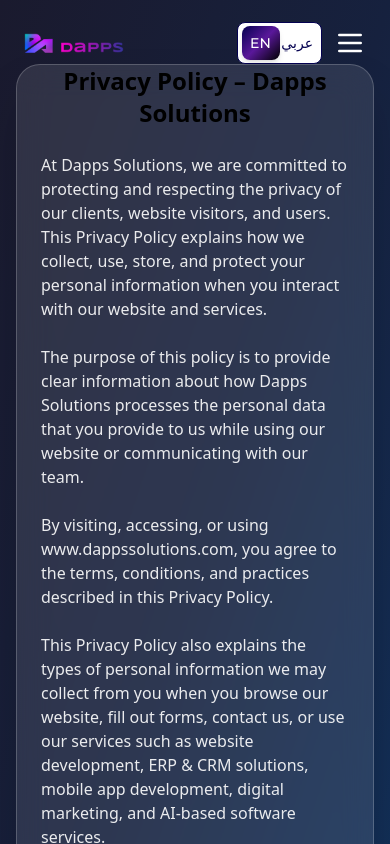
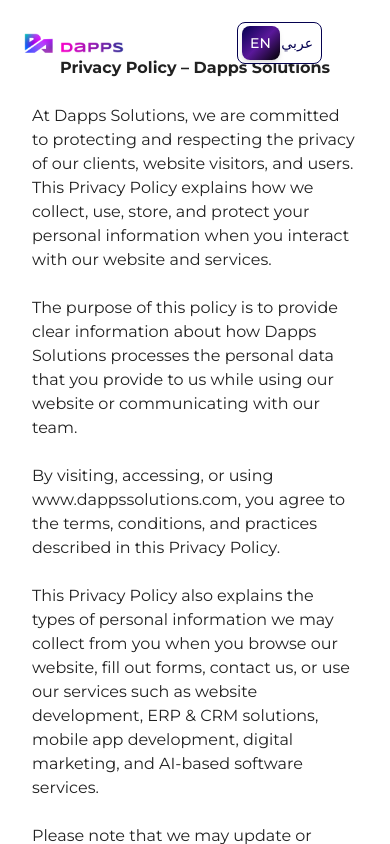
Before and after one commit to dappssolution/Dapps-web-next.js, a Next.js app: page /privacy-policy in a window 390 px wide. Shown: the top 844 px of the page. Built offline with nearby package versions, Linux system fonts and the light colour scheme.

Commit message:
Fix FAQ section gap and responsive layout

```diff
--- /dev/null
+++ b/src/app/faqFont.css
@@ -0,0 +1,16 @@
+
+.faq-montserrat {
+  font-family: 'Montserrat', 'Montserrat Fallback', sans-serif !important;
+  font-size: 16px !important;
+  font-weight: 400 !important;
+  line-height: 24px !important;
+  color: rgba(0, 0, 0, 0.87) !important;
+}
+
+.faq-montserrat-bold {
+  font-family: 'Montserrat', 'Montserrat Fallback', sans-serif !important;
+  font-size: 16px !important;
+  font-weight: 700 !important;
+  line-height: 24px !important;
+  color: rgba(0, 0, 0, 0.87) !important;
+}
--- a/src/app/globals.css
+++ b/src/app/globals.css
@@ -1,4 +1,6 @@
+@import url('https://fonts.googleapis.com/css?family=Montserrat:400,500,700&display=swap');
 @import "tailwindcss";
+@import "./faqFont.css";
 /* Nohemi font family */
 @font-face {
   font-family: 'Nohemi';
--- a/src/app/page.tsx
+++ b/src/app/page.tsx
@@ -29,7 +29,7 @@
       {/* ClientReviews: ensure carousel images have alt text and loading="lazy" */}
       <ClientReviews />
       {/* FAQ Section for Home - now below AI-driven business section and above footer */}
-      <section className="max-w-5xl mx-auto my-16 px-4">
+      <section className="max-w-5xl mx-auto my-0 px-4">
         <FaqAccordion faqItems={homeFaqData} />
       </section>
     </main>
--- a/src/app/privacy-policy/page.tsx
+++ b/src/app/privacy-policy/page.tsx
@@ -17,47 +17,47 @@
   return (
     <div
       ref={contentRef}
-      className={`w-full min-h-screen px-4 md:px-16 lg:px-32 py-16 flex flex-col items-center justify-center bg-gradient-to-br from-[#1a1a2e] via-[#16213e] to-[#0f3460] relative ${language === "ar" ? "text-right" : ""}`}
+      className={`w-full min-h-screen px-4 md:px-6 lg:px-8 py-8 flex flex-col items-center justify-center bg-white faq-montserrat ${language === "ar" ? "text-right" : ""}`}
     >
 
 
       {/* Glassmorphism Policy Content */}
-      <section className="max-w-4xl mx-auto rounded-3xl shadow-2xl px-6 md:p-12 bg-white/10 border border-white/20 backdrop-blur-lg text-white/90 font-sans">
+      <section className="w-full max-w-4xl mx-auto rounded-3xl px-4 md:px-6 lg:px-8 py-6 bg-white font-sans">
         {language === "ar" ? (
           <>
-            <h2 className="text-2xl font-bold mb-6 text-center text-black">سياسة الخصوصية – حلول دابس</h2>
-            <p className="mb-6 text-base">
+            <h2 className="text-2xl font-bold mb-6 text-center text-black faq-montserrat-bold">سياسة الخصوصية – حلول دابس</h2>
+            <p className="mb-6 text-base text-black faq-montserrat">
               في حلول دابس، نحن ملتزمون بحماية واحترام خصوصية عملائنا وزوار الموقع والمستخدمين. توضح سياسة الخصوصية هذه كيفية جمع واستخدام وتخزين وحماية معلوماتك الشخصية عند تفاعلك مع موقعنا وخدماتنا.
             </p>
-            <p className="mb-6 text-base">
+            <p className="mb-6 text-base faq-montserrat">
               تهدف هذه السياسة إلى تقديم معلومات واضحة حول كيفية معالجة حلول دابس للبيانات الشخصية التي تقدمها لنا أثناء استخدامك لموقعنا أو التواصل مع فريقنا.
             </p>
-            <p className="mb-6 text-base">
+            <p className="mb-6 text-base faq-montserrat">
               من خلال زيارة أو الوصول أو استخدام www.dappssolutions.com، فإنك توافق على الشروط والممارسات الموضحة في سياسة الخصوصية هذه.
             </p>
-            <p className="mb-6 text-base">
+            <p className="mb-6 text-base faq-montserrat">
               توضح سياسة الخصوصية هذه أيضًا أنواع المعلومات الشخصية التي قد نجمعها منك عند تصفحك لموقعنا، أو تعبئة النماذج، أو التواصل معنا، أو استخدام خدماتنا مثل تطوير المواقع، حلول ERP وCRM، تطوير تطبيقات الجوال، التسويق الرقمي، وخدمات البرمجيات المعتمدة على الذكاء الاصطناعي.
             </p>
-            <p className="mb-6 text-base">
+            <p className="mb-6 text-base faq-montserrat">
               يرجى ملاحظة أنه قد نقوم بتحديث أو تعديل سياسة الخصوصية هذه من وقت لآخر لتعكس التغييرات في المتطلبات القانونية أو العمليات التجارية أو وظائف الموقع. نوصي بمراجعة هذه الصفحة بشكل دوري للبقاء على اطلاع حول كيفية حماية وإدارة معلوماتك.
             </p>
           </>
         ) : (
           <>
-            <h2 className="text-2xl font-bold mb-6 text-center text-black">Privacy Policy – Dapps Solutions</h2>
-            <p className="mb-6 text-base">
+            <h2 className="text-2xl font-bold mb-6 text-center text-black faq-montserrat-bold">Privacy Policy – Dapps Solutions</h2>
+            <p className="mb-6 text-base text-black faq-montserrat">
               At Dapps Solutions, we are committed to protecting and respecting the privacy of our clients, website visitors, and users. This Privacy Policy explains how we collect, use, store, and protect your personal information when you interact with our website and services.
             </p>
-            <p className="mb-6 text-base">
+            <p className="mb-6 text-base faq-montserrat">
               The purpose of this policy is to provide clear information about how Dapps Solutions processes the personal data that you provide to us while using our website or communicating with our team.
             </p>
-            <p className="mb-6 text-base">
+            <p className="mb-6 text-base faq-montserrat">
               By visiting, accessing, or using www.dappssolutions.com, you agree to the terms, conditions, and practices described in this Privacy Policy.
             </p>
-            <p className="mb-6 text-base">
+            <p className="mb-6 text-base faq-montserrat">
               This Privacy Policy also explains the types of personal information we may collect from you when you browse our website, fill out forms, contact us, or use our services such as website development, ERP & CRM solutions, mobile app development, digital marketing, and AI-based software services.
             </p>
-            <p className="mb-6 text-base">
+            <p className="mb-6 text-base faq-montserrat">
               Please note that we may update or modify this Privacy Policy from time to time in order to reflect changes in legal requirements, business operations, or website functionality. We recommend that you review this page periodically to stay informed about how we protect and manage your information.
             </p>
           </>
--- a/src/components/clientTrustLogos.tsx
+++ b/src/components/clientTrustLogos.tsx
@@ -6,6 +6,10 @@
 import { useLanguage } from "@/contexts/LanguageContext";
 
 const logos = [
+    {
+      src: "/images/client-who-trust-us/tweaki.png",
+      alt: "Tweaki",
+    },
   // --- Row 1: Tech & Digital ---
   {
     src: "/images/client-who-trust-us/Atom.png",
--- a/src/components/faqAccordion.tsx
+++ b/src/components/faqAccordion.tsx
@@ -29,20 +29,18 @@
 
   return (
     <section
-      className={`min-h-[80vh] bg-[#f8f8fa] flex items-center justify-center py-16 px-0 font-sans ${language === 'ar' ? 'text-right' : 'text-left'}`}
-      style={{
-        direction: language === 'ar' ? 'rtl' : 'ltr',
-      }}
+      className={`bg-[#f8f8fa] flex items-center justify-center py-2 md:py-4 px-0 faq-montserrat ${language === 'ar' ? 'text-right' : 'text-left'}`}
+      style={{ direction: language === 'ar' ? 'rtl' : 'ltr' }}
     >
-      <div className={`w-full max-w-5xl mx-auto flex flex-col justify-center p-8 md:p-16 bg-white rounded-2xl shadow-xl font-sans text-[#222] ${language === 'ar' ? 'text-right' : 'text-left'}`}>
-        <h2 className={`text-4xl md:text-5xl font-bold mb-8 text-[#222] text-center font-sans ${language === 'ar' ? 'font-arabic' : ''}`}>
+      <div className={`w-full max-w-5xl mx-auto flex flex-col justify-center p-2 md:p-8 bg-white rounded-2xl shadow-xl faq-montserrat text-[#222] ${language === 'ar' ? 'text-right' : 'text-left'}`}>
+        <h2 className={`text-2xl md:text-5xl font-bold mb-2 md:mb-4 text-[#222] text-center faq-montserrat-bold ${language === 'ar' ? 'font-arabic' : ''}`}>
           {language === 'ar' ? 'الأسئلة الشائعة' : 'Frequently Asked Questions'}
         </h2>
         <div className="flex flex-col gap-4">
           {items.map((item, index) => (
             <div
               key={index}
-              className={`border-b last:border-b-0 transition-all duration-300 ${openIndex === index ? 'bg-gray-100' : 'bg-transparent'} px-2 py-2 rounded-lg leading-snug font-sans ${language === 'ar' ? 'text-right' : 'text-left'}`}
+              className={`border-b last:border-b-0 transition-all duration-300 ${openIndex === index ? 'bg-gray-100' : 'bg-transparent'} px-2 py-2 rounded-lg leading-snug faq-montserrat ${language === 'ar' ? 'text-right' : 'text-left'}`}
             >
               <button
                 onClick={() => toggleFaq(index)}
@@ -51,7 +49,7 @@
                 aria-controls={`faq-answer-${index}`}
               >
                 <span className={`font-normal text-xl md:text-2xl font-sans text-[#222] transition-colors tracking-tight leading-snug ${language === 'ar' ? 'font-arabic' : ''}`}>
-                  {item.question}
+                  <span className="faq-montserrat-bold">{item.question}</span>
                 </span>
                 <motion.div
                   initial={false}
@@ -76,7 +74,7 @@
                     className={`overflow-hidden pb-4 pl-2 pr-2 font-sans text-[#222] ${language === 'ar' ? 'font-arabic text-right' : ''}`}
                   >
                     <div className={`text-[#444] leading-loose text-base md:text-lg mt-2 font-sans ${language === 'ar' ? 'font-arabic text-right' : ''}`}>
-                      {item.answer}
+                      <span className="faq-montserrat">{item.answer}</span>
                     </div>
                   </motion.div>
                 )}
--- a/src/components/worksSection.tsx
+++ b/src/components/worksSection.tsx
@@ -206,7 +206,7 @@
 
   return (
     <section
-      className="relative min-h-screen w-full bg-[#0a0a0a] py-16 lg:py-32 flex flex-col justify-center overflow-hidden"
+      className="relative min-h-screen w-full bg-[#0a0a0a] py-6 lg:py-10 flex flex-col justify-center overflow-hidden"
       dir={language === "ar" ? "rtl" : "ltr"}
     >
       {/* Background Image with Blur */}
```
Also changed, not shown: src/app/terms-of-service/page.tsx (+11 -11 lines), public/images/client-who-trust-us/tweaki.png (added), 1 other file (tests, documents, lock files or other folders).
